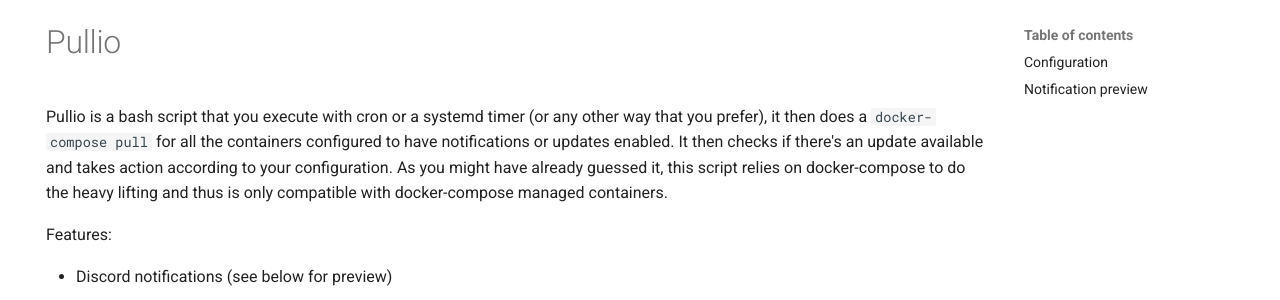
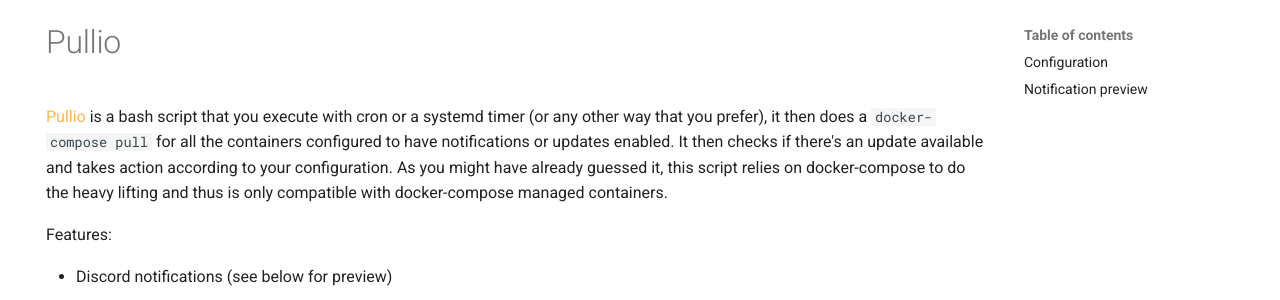
Before and after one commit to hotio/website, an MkDocs documentation site: the page built from docs/pullio.md, in a window 1280 px wide and 900 px high. Shown: the part 124-424 px from the top of the window. Built offline with MkDocs 1.6.1 and Material for MkDocs 9.7.7, drawn with Linux system fonts in a browser that asks for light colours; part of the change alters nothing that is shown.

```diff
--- a/docs/pullio.md
+++ b/docs/pullio.md
@@ -3,7 +3,7 @@ hide:
   - navigation
 ---
 
-Pullio is a bash script that you execute with cron or a systemd timer (or any other way that you prefer), it then does a `docker-compose pull` for all the containers configured to have notifications or updates enabled. It then checks if there's an update available and takes action according to your configuration. As you might have already guessed it, this script relies on docker-compose to do the heavy lifting and thus is only compatible with docker-compose managed containers.
+[Pullio](https://raw.githubusercontent.com/hotio/pullio/master/pullio.sh) is a bash script that you execute with cron or a systemd timer (or any other way that you prefer), it then does a `docker-compose pull` for all the containers configured to have notifications or updates enabled. It then checks if there's an update available and takes action according to your configuration. As you might have already guessed it, this script relies on docker-compose to do the heavy lifting and thus is only compatible with docker-compose managed containers.
 
 Features:
 
```
